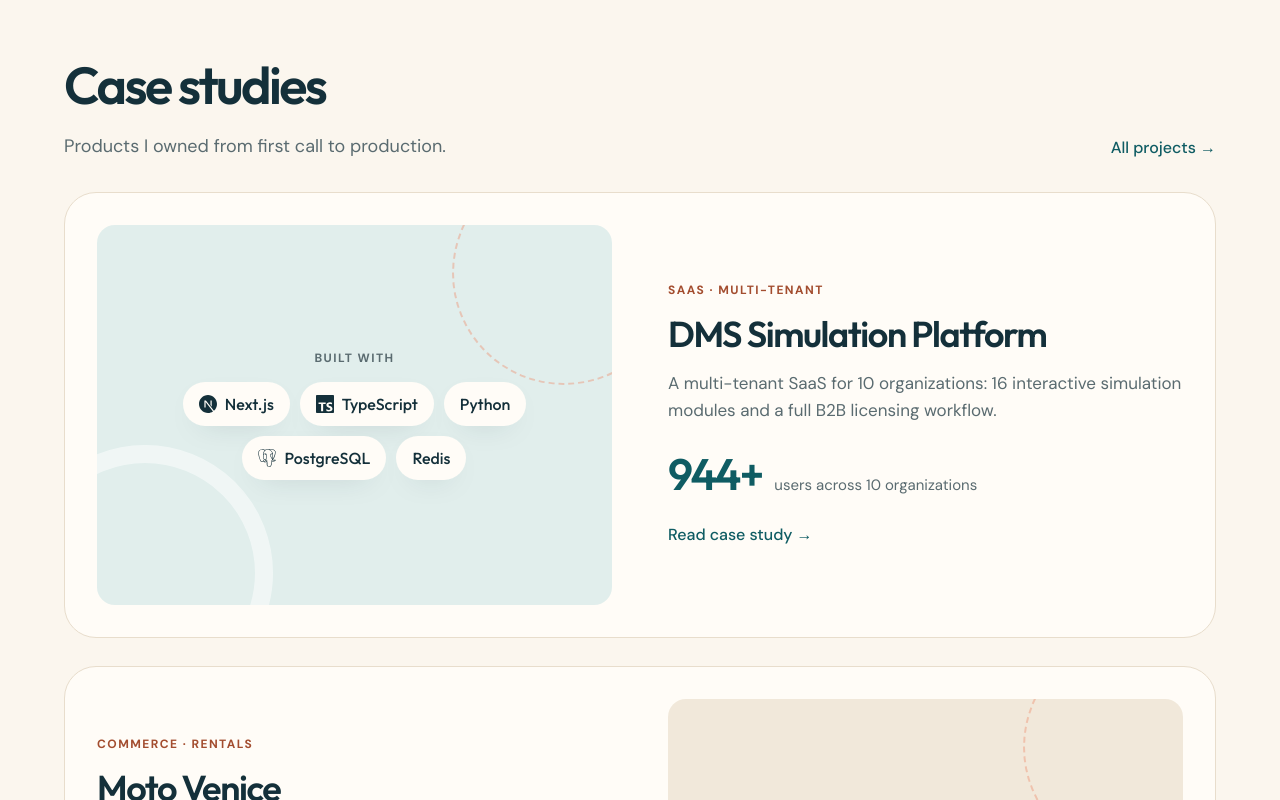
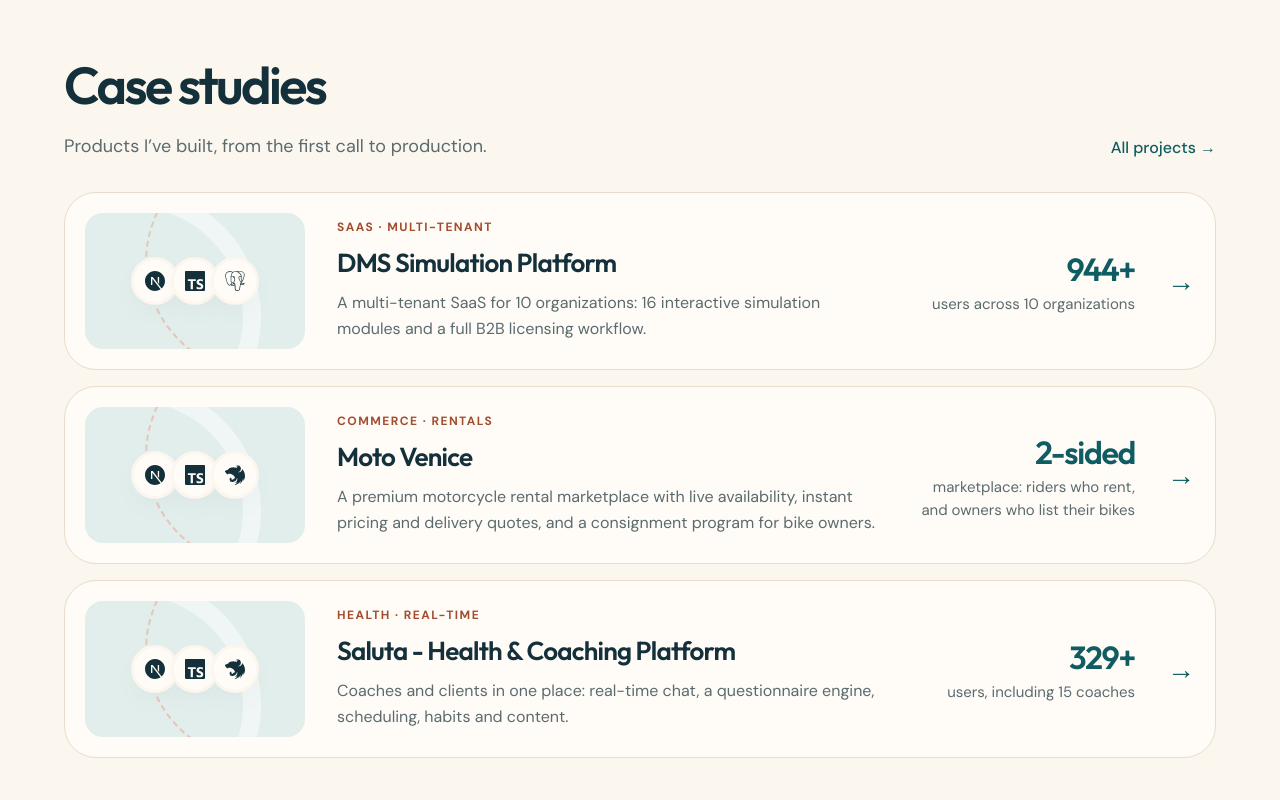
Before and after one commit to ShivharakhYadav/shivharakhyadav, a Next.js app: page / in a window 1280 px wide. Shown: the part 1680-2480 px from the top of the page. Built offline with nearby package versions, Linux system fonts and the light colour scheme.

Commit message:
Show every home case study as a compact row card
The first two no longer use the large card. The section subtitle drops
the ownership wording.

```diff
--- a/src/components/home/Work.tsx
+++ b/src/components/home/Work.tsx
@@ -1,12 +1,10 @@
 import Link from "next/link";
 import Container from "@/components/ui/Container";
 import Reveal from "@/components/Reveal";
-import { ProjectCard, ProjectRowCard } from "@/components/ui/ProjectCard";
+import { ProjectRowCard } from "@/components/ui/ProjectCard";
 import { featuredProjects } from "@/data/projects";
 
 export default function Work() {
-  const [first, second, ...rest] = featuredProjects;
-
   return (
     <Container>
       <section id="work" className="py-24">
@@ -15,20 +13,16 @@ export default function Work() {
             <h2 className="font-display fs-section font-semibold tracking-[-0.05em]">
               Case studies
             </h2>
-            <p className="mt-2 text-lg text-muted">Products I owned from first call to production.</p>
+            <p className="mt-2 text-lg text-muted">Products I’ve built, from the first call to production.</p>
           </div>
           <Link href="/projects" className="text-link shrink-0">
             All projects →
           </Link>
         </div>
 
-        <div className="space-y-7">
-          {[first, second].filter(Boolean).map((p, i) => (
-            <Reveal key={p.slug}>
-              <ProjectCard project={p} flip={i % 2 === 1} />
-            </Reveal>
-          ))}
-          {rest.map((p) => (
+        {/* every featured project as a compact row card */}
+        <div className="space-y-4">
+          {featuredProjects.map((p) => (
             <Reveal key={p.slug}>
               <ProjectRowCard project={p} />
             </Reveal>
```
